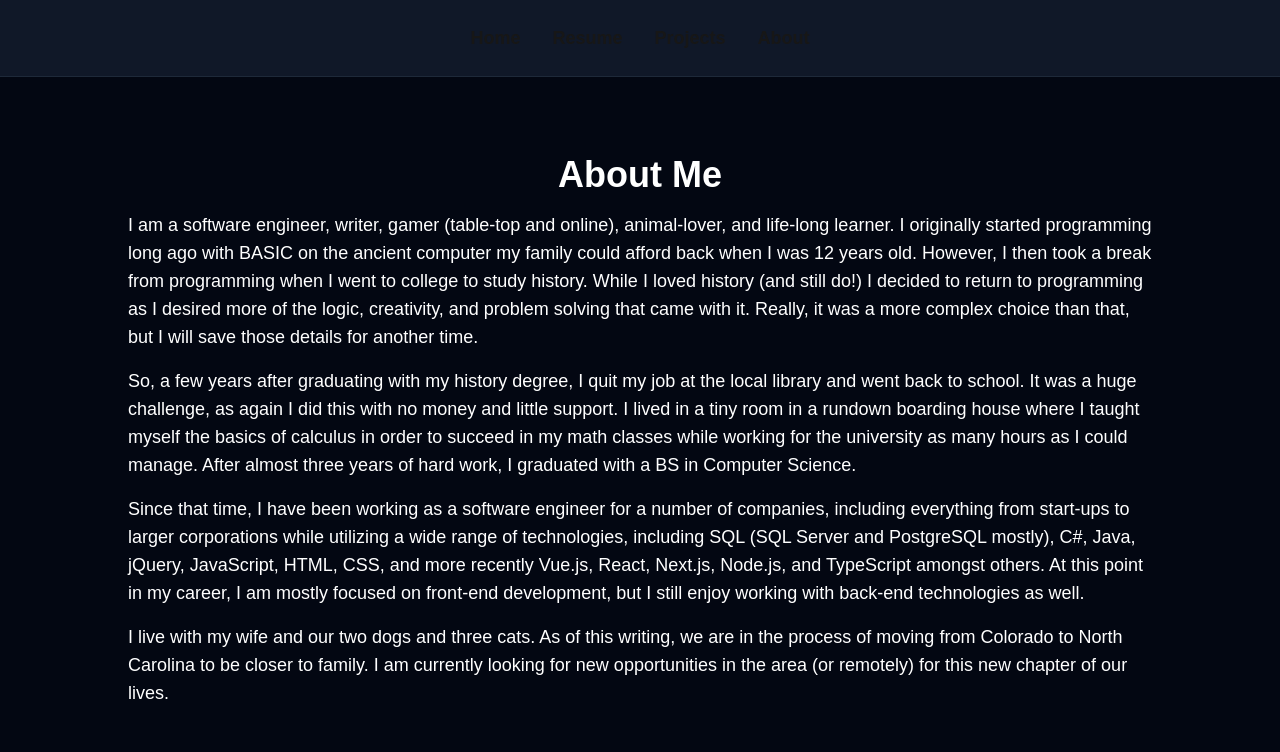
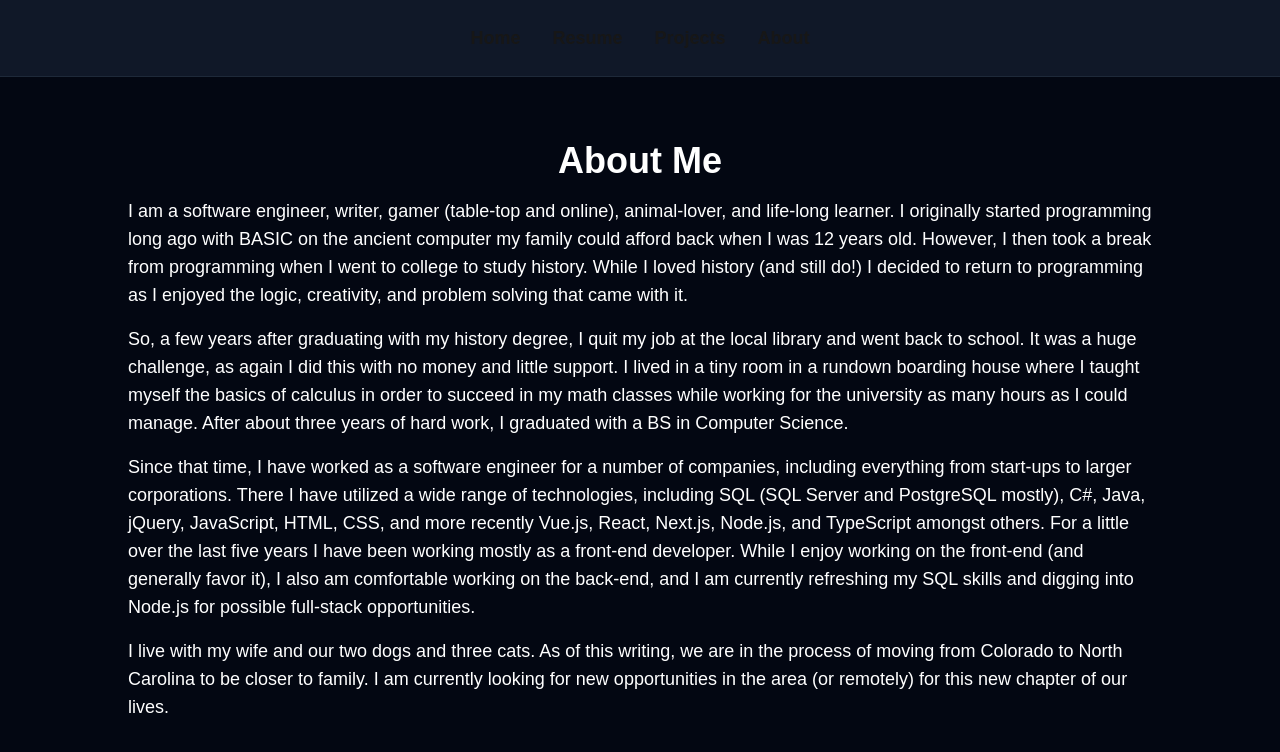
Before and after one commit to jarmbrust/portfolio-website, a Next.js app: page /about in a window 1280 px wide. Shown: the top 752 px of the page. Built offline with nearby package versions, Linux system fonts and the light colour scheme.

Commit message:
edited wording

```diff
--- a/src/app/about/page.tsx
+++ b/src/app/about/page.tsx
@@ -5,20 +5,21 @@ export default function About() {
       <p className="text-lg mb-4">I am a software engineer, writer, gamer (table-top and online), animal-lover, and life-long learner.
         I originally started programming long ago with BASIC on the ancient computer my family could afford back when I was 12 years old.
         However, I then took a break from programming when I went to college to study history. While I loved history (and still do!) I
-        decided to return to programming as I desired more of the logic, creativity, and problem solving that came with it.
-        Really, it was a more complex choice than that, but I will save those details for another time.
+        decided to return to programming as I enjoyed the logic, creativity, and problem solving that came with it.
       </p>
       <p className="text-lg mb-4">
         So, a few years after graduating with my history degree, I quit my job at the local library and went back to school.
         It was a huge challenge, as again I did this with no money and little support.  I lived in a tiny room in a rundown
         boarding house where I taught myself the basics of calculus in order to succeed in my math classes while working for
-        the university as many hours as I could manage. After almost three years of hard work, I graduated with a BS in Computer Science.
+        the university as many hours as I could manage. After about three years of hard work, I graduated with a BS in Computer Science.
       </p>
       <p className="text-lg mb-4">
-        Since that time, I have been working as a software engineer for a number of companies, including everything from start-ups to
-        larger corporations while utilizing a wide range of technologies, including SQL (SQL Server and PostgreSQL mostly), C#, Java,
-        jQuery, JavaScript, HTML, CSS, and more recently Vue.js, React, Next.js, Node.js, and TypeScript amongst others. At this point
-        in my career, I am mostly focused on front-end development, but I still enjoy working with back-end technologies as well.
+        Since that time, I have worked as a software engineer for a number of companies, including everything from start-ups to
+        larger corporations.  There I have utilized a wide range of technologies, including SQL (SQL Server and PostgreSQL mostly), C#, Java,
+        jQuery, JavaScript, HTML, CSS, and more recently Vue.js, React, Next.js, Node.js, and TypeScript amongst others. For a little over
+        the last five years I have been working mostly as a front-end developer. While I enjoy working on the front-end (and generally favor it),
+        I also am comfortable working on the back-end, and I am currently refreshing my SQL skills and digging into Node.js
+        for possible full-stack opportunities.
       </p>
       <p className="text-lg mb-4">
         I live with my wife and our two dogs and three cats.  As of this writing, we are in the process of moving from Colorado
```
